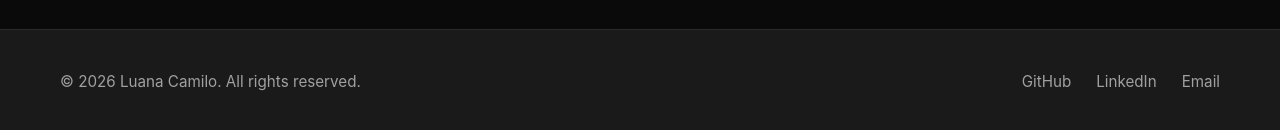
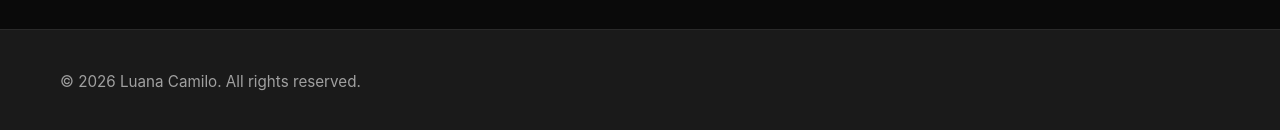
Before and after one commit to luanacamilo/Portfolio-Luana-Camilo, a React (Vite) app: page / in a window 1280 px wide. Shown: the part 4818-4948 px from the top of the page. Built offline with nearby package versions, Linux system fonts and the light colour scheme; no server answers.

Commit message:
deleted links on the footer

```diff
--- a/src/components/Footer/Footer.jsx
+++ b/src/components/Footer/Footer.jsx
@@ -16,24 +16,7 @@ function Footer() {
           transition={{ duration: 0.6 }}
         >
           <p>© {currentYear} Luana Camilo. All rights reserved.</p>
-          <div className="footer-links">
-            {[
-              { href: 'https://github.com/luanacamilo', label: 'GitHub' },
-              { href: 'https://www.linkedin.com/in/luana-camilo-b1b5a117a/', label: 'LinkedIn' },
-              { href: 'mailto:luanacamilotec@gmail.com', label: 'Email' }
-            ].map((link, index) => (
-              <motion.a
-                key={index}
-                href={link.href}
-                target={link.href.startsWith('http') ? '_blank' : undefined}
-                rel={link.href.startsWith('http') ? 'noopener noreferrer' : undefined}
-                whileHover={{ color: 'var(--accent)', y: -2 }}
-                transition={{ duration: 0.2 }}
-              >
-                {link.label}
-              </motion.a>
-            ))}
-          </div>
+
         </motion.div>
       </div>
     </footer>
```
